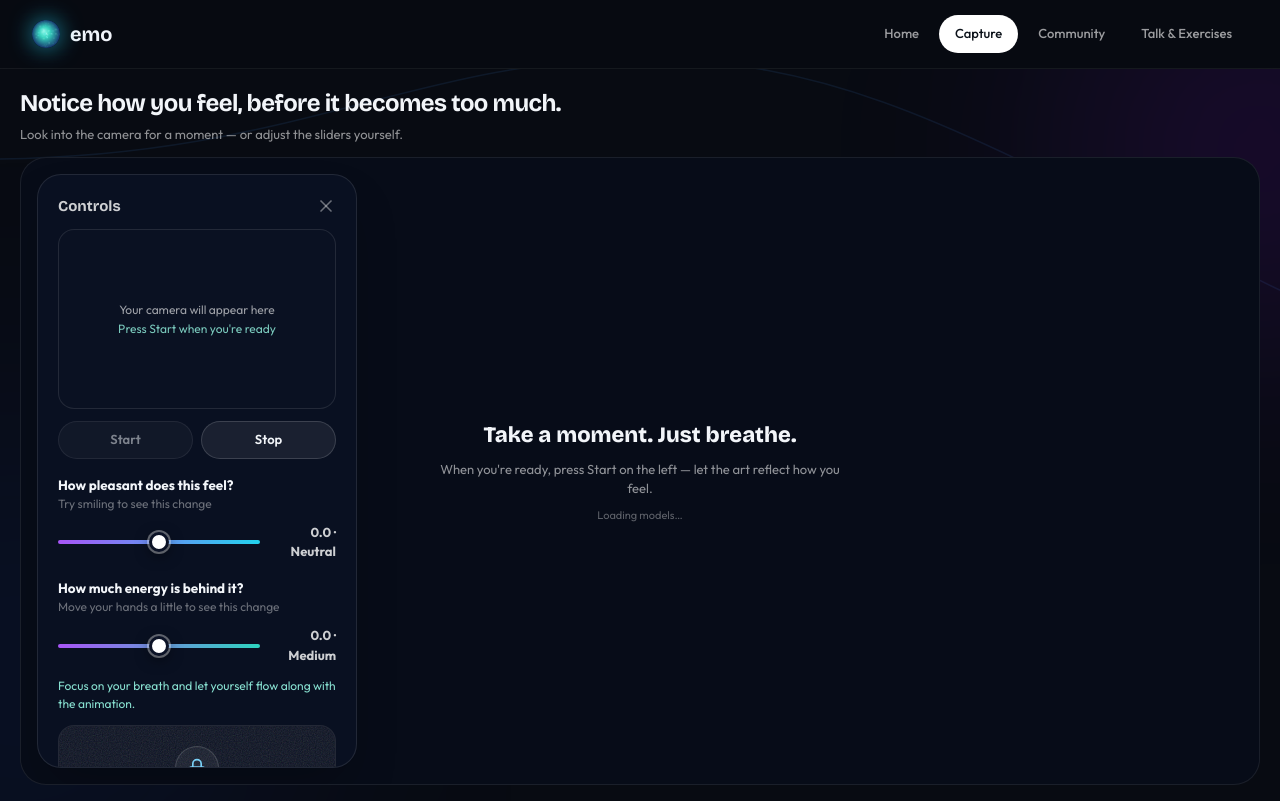
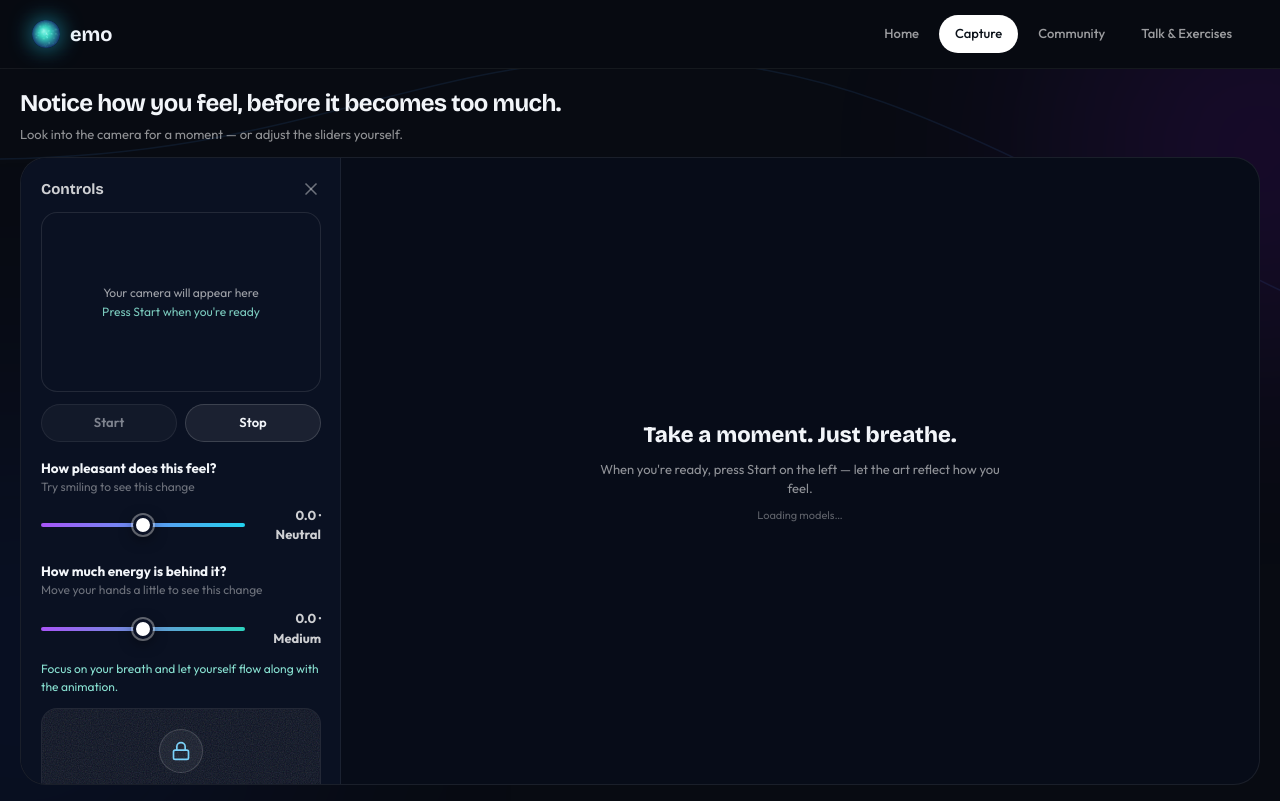
Before and after one commit to ketarora/EMO, a Next.js app: page /capture in a window 1280 px wide. Built offline with nearby package versions, Linux system fonts and the light colour scheme.

Commit message:
Sidebar: flex width mask fixes centering and camera persistence, canvas shrunk

```diff
--- a/app/capture/page.tsx
+++ b/app/capture/page.tsx
@@ -517,10 +517,14 @@
           Look into the camera for a moment — or adjust the sliders yourself.
         </p>
 
-        <div className="relative mt-3 flex-1 overflow-hidden rounded-[26px] border border-white/[0.08] bg-[#070c18]">
-          <AnimatePresence initial={false}>
-            {!done && panelOpen && (
-              <motion.aside key="panel" initial={{ opacity: 0, x: -24 }} animate={{ opacity: 1, x: 0 }} exit={{ opacity: 0, x: -24 }} transition={{ duration: 0.3, ease: "easeOut" }} className="absolute bottom-4 left-4 top-4 z-20 w-[320px] overflow-y-auto rounded-[24px] border border-white/10 bg-[#0a1122]/95 p-5 shadow-2xl backdrop-blur-xl">
+        <div className="relative mt-3 flex flex-1 overflow-hidden rounded-[26px] border border-white/[0.08] bg-[#070c18]">
+          <motion.div
+            initial={false}
+            animate={{ width: !done && panelOpen ? 320 : 0, opacity: !done && panelOpen ? 1 : 0 }}
+            transition={{ duration: 0.35, ease: "easeOut" }}
+            className="flex-shrink-0 border-r border-white/[0.07] bg-[#0a1122] overflow-hidden z-20"
+          >
+            <div className="w-[320px] h-full p-5 overflow-y-auto">
               <div className="mb-3 flex items-center justify-between">
                 <h2 className="text-[15px] font-bold text-white/80">Controls</h2>
                 <button onClick={() => setPanelOpen(false)} aria-label="Close panel" className="text-white/40 transition hover:text-white">
@@ -573,12 +577,12 @@
                   Unlock at day 30 <ChevronRight className="h-4 w-4" />
                 </button>
               </div>
-              </motion.aside>
-            )}
-          </AnimatePresence>
+            </div>
+          </motion.div>
 
-          <div className="absolute inset-0 overflow-hidden">
-            <div ref={stageRef} className="absolute inset-0 [&>canvas]:h-full [&>canvas]:w-full" style={{ zIndex: 0 }} />
+          {/* Main 3D Canvas Area */}
+          <div className="relative flex-1 overflow-hidden">
+            <div ref={stageRef} className="absolute inset-x-8 bottom-16 top-4 [&>canvas]:h-full [&>canvas]:w-full" style={{ zIndex: 0 }} />
             {/* Affirmation text overlay */}
             {started && !done && affirmation && (
               <motion.p
```
Lines whose indentation alone changed are shown as unchanged.
